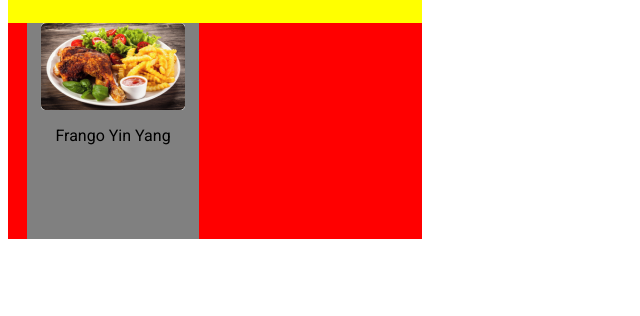
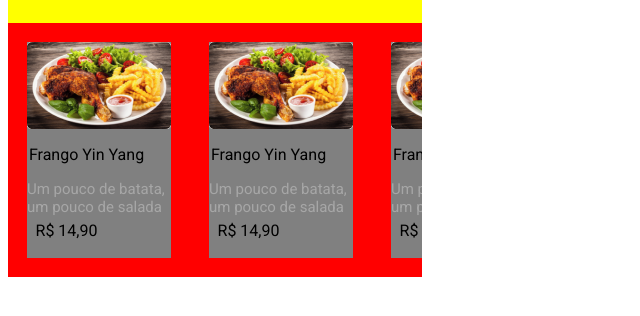
Before and after one commit to LordAkirast/driveneats, a plain HTML site: page index.html in a window 1280 px wide. Shown: the part 156-472 px from the top of the page, without its empty margins (0-640 px from the left). Drawn offline with Linux system fonts and the light colour scheme.

Commit message:
Adicionado scroll horizontal | Adicionado mais itens | Finalizado parte de itens

```diff
--- a/index.html
+++ b/index.html
@@ -57,9 +57,27 @@
           <!---inicio div item-->
           <div class="item">
           <img src="./images/frango.png" alt="frango"/>
-          <p width="139" height="23" style="font-size: 16px;" >Frango Yin Yang</p>
-          </div>
+          <p width="139" height="23" style="font-size: 16px;margin-right: 25px;" >Frango Yin Yang</p>
+          <p width="147" height="39" style="font-size: 15px; color: #A6A6A6;margin-top: 0px;">Um pouco de batata, um pouco de salada</p>
+       <p width="66" height="19" style="font-size: 16px; font-weight: 400; margin-right: 65px; margin-top: -10px;" >R$ 14,90</p>
+      </div>
           <!---fim div item-->
+          <!---inicio div item 2-->
+          <div class="item">
+            <img src="./images/frango.png" alt="frango"/>
+            <p width="139" height="23" style="font-size: 16px;margin-right: 25px;" >Frango Yin Yang</p>
+            <p width="147" height="39" style="font-size: 15px; color: #A6A6A6;margin-top: 0px;">Um pouco de batata, um pouco de salada</p>
+         <p width="66" height="19" style="font-size: 16px; font-weight: 400; margin-right: 65px; margin-top: -10px;" >R$ 14,90</p>
+        </div>
+        <!---fim div item 2-->
+        <!---inicio div item 3-->
+        <div class="item">
+          <img src="./images/frango.png" alt="frango"/>
+          <p width="139" height="23" style="font-size: 16px;margin-right: 25px;" >Frango Yin Yang</p>
+          <p width="147" height="39" style="font-size: 15px; color: #A6A6A6; margin-top: 0px;">Um pouco de batata, um pouco de salada</p>
+       <p width="66" height="19" style="font-size: 16px; font-weight: 400; margin-right: 65px; margin-top: -10px;" >R$ 14,90</p>
+      </div>
+      <!---fim div item 3-->
         </div>
         <!---fim div prato-->
       </div>
@@ -68,4 +86,6 @@
 </html>
 
 <!---o que fazer agora?
-terminar de configurar o item ai copiar ele várias vezes e depois seguir-->
+terminar de configurar o item ai
+copiar ele várias vezes e depois
+seguir-->
--- a/style.css
+++ b/style.css
@@ -29,6 +29,9 @@ body {
 
 .prato {
   background-color: red;
+  display: flex;
+  overflow-x: scroll;
+  overflow-y: hidden;
 }
 
 .item {
```
